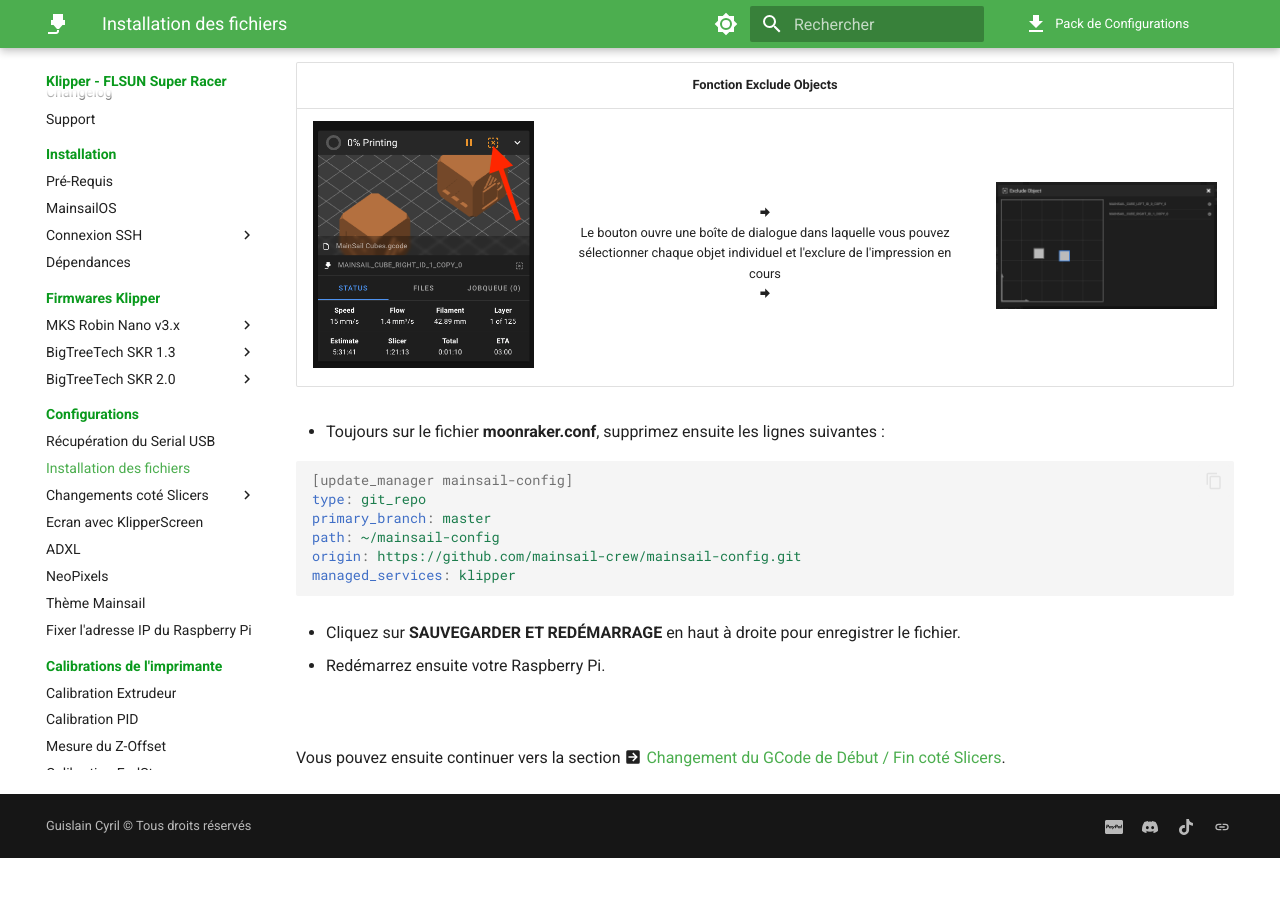
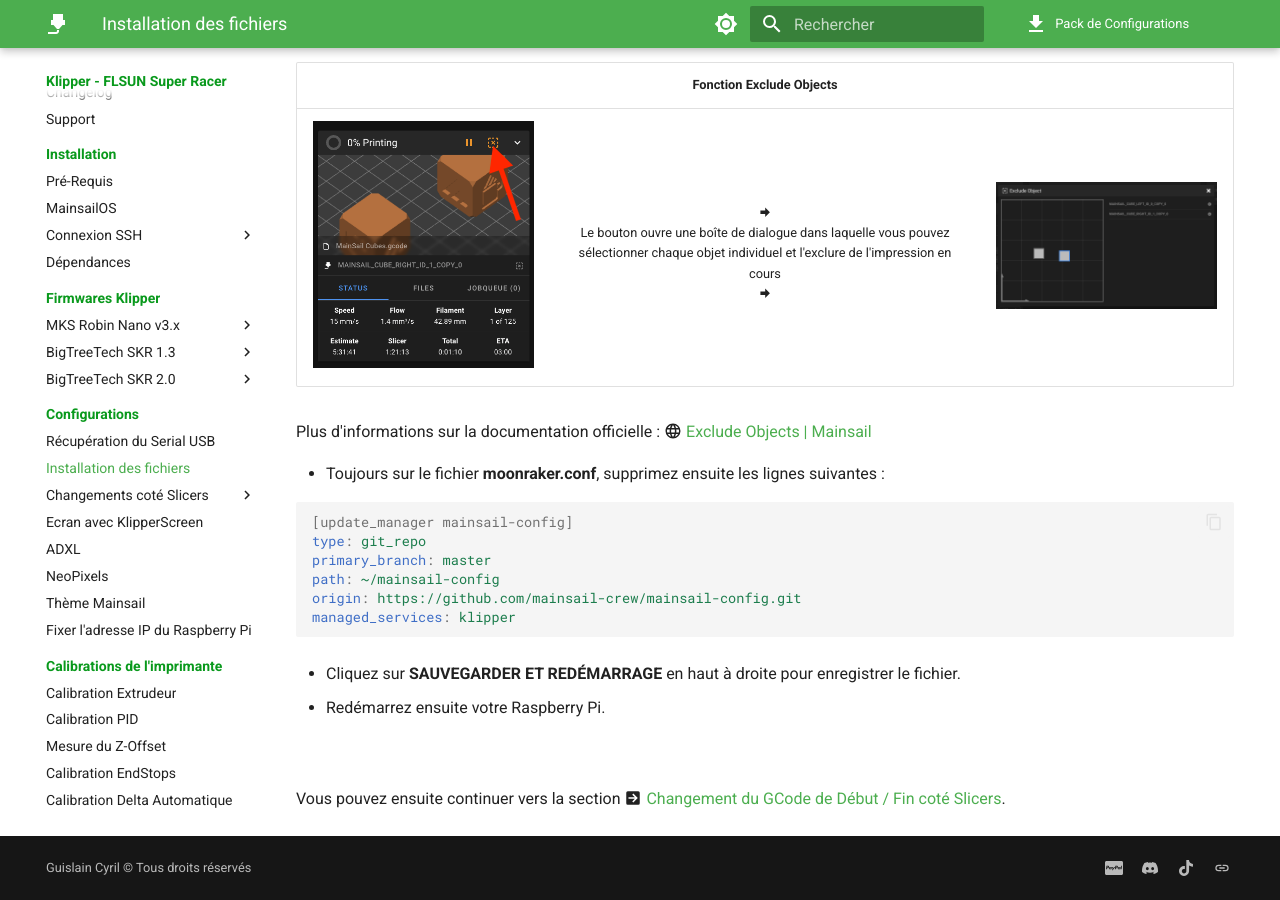
Before and after one commit to Guilouz/test, an MkDocs documentation site: the page built from docs/configurations/fichiers-de-configuration.md, in a window 1280 px wide and 900 px high, scrolled down 2803 px. Built offline with MkDocs 1.6.1 and Material for MkDocs 9.7.7, drawn with Linux system fonts in a browser that asks for light colours; comment, search, counter and statistics services are not loaded; before the commit the page ends 3661 px from its top, so only the background shows below that.

Commit message:
Update fichiers-de-configuration.md

````diff
--- a/docs/configurations/fichiers-de-configuration.md
+++ b/docs/configurations/fichiers-de-configuration.md
@@ -92,6 +92,8 @@
 | :---------: | :---------: | :---------: |
 |![Exclude Objects](../assets/img/configurations/exclude-objects-status-panel.png){ width="400" } | <br /><br /><br /><br />:material-arrow-right-bold:<br />Le bouton ouvre une boîte de dialogue dans laquelle vous pouvez sélectionner chaque objet individuel et l'exclure de l'impression en cours<br />:material-arrow-right-bold: | <br /><br /><br />![Exclude Objects](../assets/img/configurations/exclude-objects.png){ width="400" } |
 
+Plus d'informations sur la documentation officielle : :material-web: <a href="https://docs.mainsail.xyz/features/exclude_objects" target="_blank">Exclude Objects | Mainsail</a>
+
 - Toujours sur le fichier **moonraker.conf**, supprimez ensuite les lignes suivantes :
 
 ``` yaml
````
